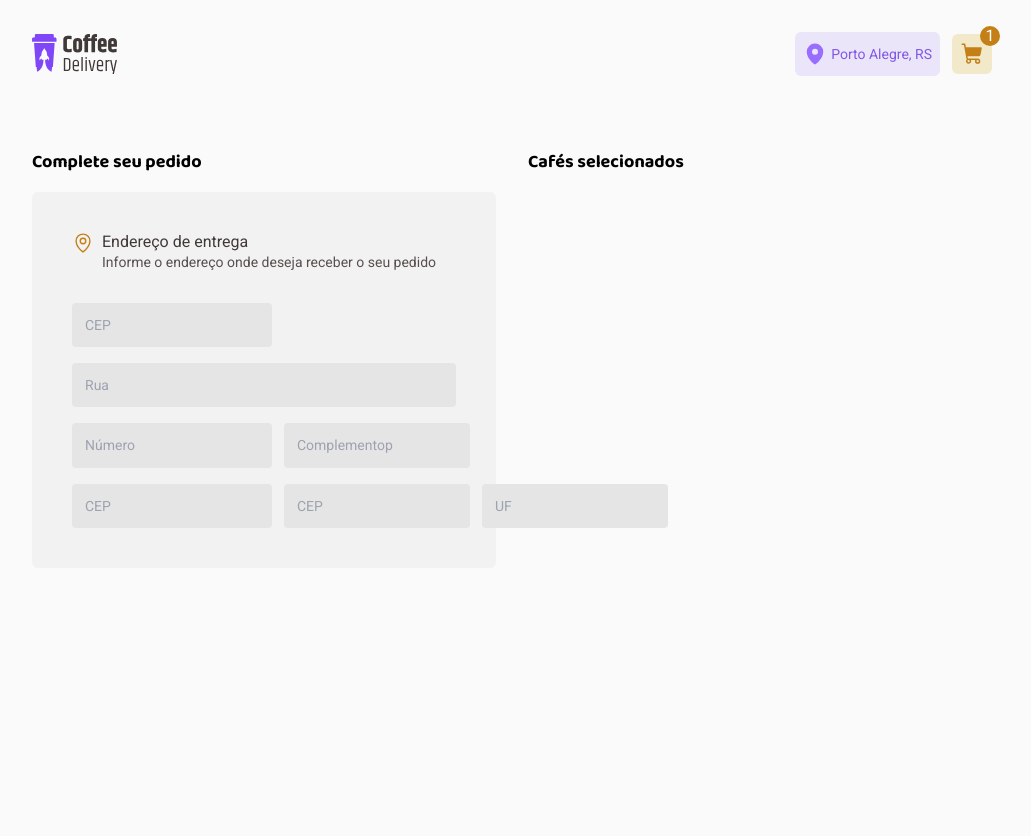
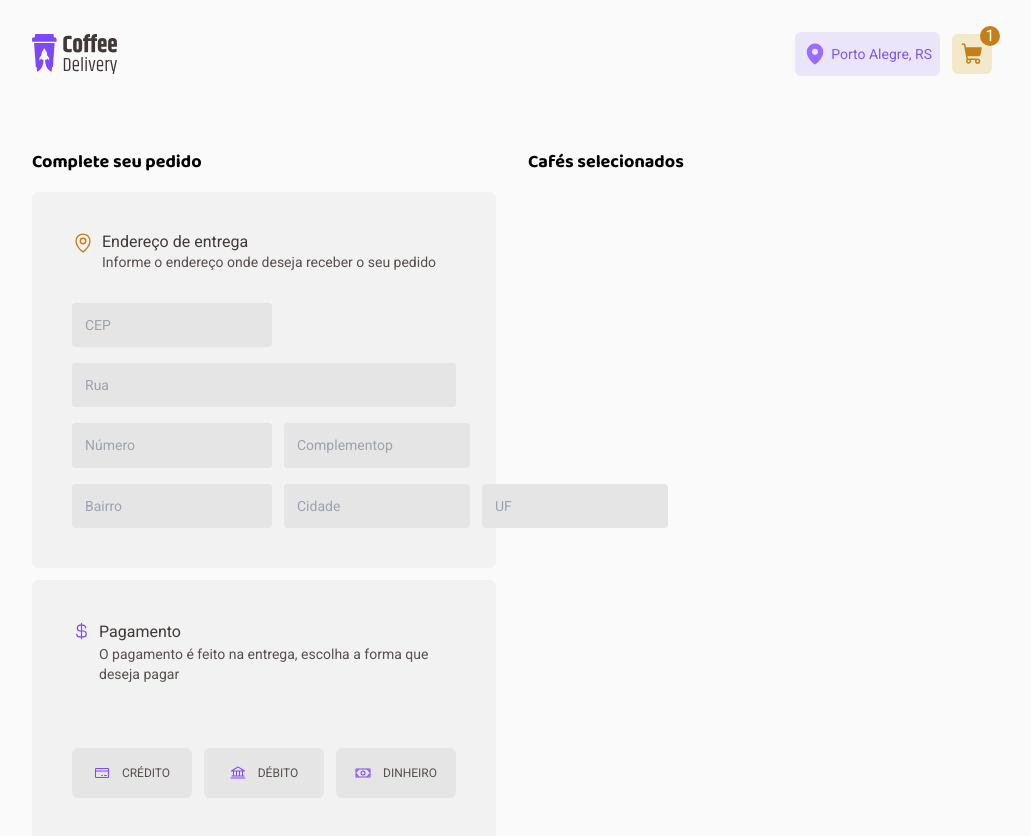
Before and after one commit to ReinaldoARamos/coffe-delivery-2, a Next.js app: page /cart in a window 1280 px wide. Shown: the whole page, without its empty margins (128-1159 px from the left). Before the commit the page ends 800 px from the top, so only its background shows below. Built offline with nearby package versions, Linux system fonts and the light colour scheme.

Commit message:
criando a aba de pagamentos

```diff
--- a/src/app/components/AdressForm/AdressForm.tsx
+++ b/src/app/components/AdressForm/AdressForm.tsx
@@ -1,17 +1,18 @@
-import { MapPin } from "@phosphor-icons/react/dist/ssr";
+import { Bank, CreditCard, CurrencyDollar, MapPin, Money } from "@phosphor-icons/react/dist/ssr";
 import { Baloo_2 } from "next/font/google";
+import { PaymentButtons } from "../PaymentButtons/PaymentButtons";
 
 const inter = Baloo_2({
   subsets: ["latin"],
 });
 export function AdressForm() {
   return (
-    <div>
+    <form>
       <div className={`${inter.className} pb-4 text-lg font-bold`}>
         Complete seu pedido
       </div>
 
-      <div className="bg-base-card rounded-[6px] p-10">
+      <div className="rounded-[6px] bg-base-card p-10">
         <div className="flex gap-2 pb-8">
           <MapPin size={22} className="text-brandyellow-dark" />
           <div className="flex flex-col ">
@@ -23,7 +24,7 @@ export function AdressForm() {
             </span>
           </div>
         </div>
-        <form className="flex flex-col space-y-4">
+        <div className="flex flex-col space-y-4">
           <input
             placeholder="CEP"
             className="w-[200px] rounded border border-transparent bg-base-button p-3 text-sm leading-[130%] text-base-label transition-colors hover:cursor-pointer focus:border-brandyellow-dark focus:outline-none"
@@ -45,11 +46,11 @@ export function AdressForm() {
           </div>
           <div className="flex gap-3">
             <input
-              placeholder="CEP"
+              placeholder="Bairro"
               className="w-[200px] flex-none rounded border border-transparent bg-base-button p-3 text-sm leading-[130%] text-base-label transition-colors hover:cursor-pointer focus:border-brandyellow-dark focus:outline-none"
             />
             <input
-              placeholder="CEP"
+              placeholder="Cidade"
               className="flex-grow  rounded border border-transparent bg-base-button p-3 text-sm leading-[130%] text-base-label transition-colors hover:cursor-pointer focus:border-brandyellow-dark focus:outline-none"
             />
             <input
@@ -57,10 +58,27 @@ export function AdressForm() {
               className="flex-grow  overflow-hidden rounded border border-transparent bg-base-button p-3 text-sm leading-[130%] text-base-label transition-colors hover:cursor-pointer focus:border-brandyellow-dark focus:outline-none"
             />
           </div>
-        </form>
+        </div>
       </div>
-    </div>
+
+      <div className="mt-3 rounded-[6px] bg-base-card p-10">
+        <div className="flex gap-2 pb-8">
+          <CurrencyDollar size={22} className="text-brand-purple" />
+
+          <div className="flex flex-col ">
+            <span className="text-md text-base-subtitle">Pagamento</span>
+            <span className="text-sm text-base-text">
+              O pagamento é feito na entrega, escolha a forma que deseja pagar
+            </span>
+          </div>
+
+        </div>
+        <div className="flex  justify-between flex-1 gap-3 mt-8">
+            <PaymentButtons text={"CRÉDITO"} icon={CreditCard} />
+            <PaymentButtons text={"DÉBITO"} icon={Bank}  />
+            <PaymentButtons text={"DINHEIRO"} icon={Money} />
+          </div>
+      </div>
+    </form>
   );
 }
-
-//<div className={`${inter.className} text-lg font-bold pb-4`}>Complete seu pedido</div><div className="bg-base-card p-10">
--- /dev/null
+++ b/src/app/components/PaymentButtons/PaymentButtons.tsx
@@ -0,0 +1,19 @@
+import { ChartLineUp } from "@phosphor-icons/react/dist/ssr";
+
+interface ItemsProps {
+  text: string;
+  icon: React.ElementType;
+}
+//         <IconComponent size={16} weight="fill" />
+
+export function PaymentButtons({
+  text,
+  icon: IconComponent = ChartLineUp,
+}: ItemsProps) {
+  return (
+    <button className=" item-center  group flex w-full justify-center gap-3 rounded-[6px] border border-transparent bg-base-button py-4 text-xs text-base-text transition-colors hover:border-brand-500 hover:bg-brand-100">
+      <IconComponent size={16} className="text-brand-purple " />
+      {text}
+    </button>
+  );
+}
--- a/tailwind.config.ts
+++ b/tailwind.config.ts
@@ -18,6 +18,7 @@ const config: Config = {
           100: '#EBE5F9',
           300: '#996DFF',
           500: '#8257e6',
+          purple: '#8047F8',
           600: '#4B2995'
         },
         brandyellow :{
```
